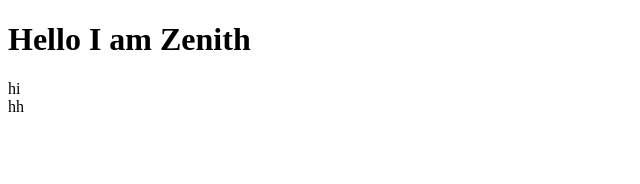
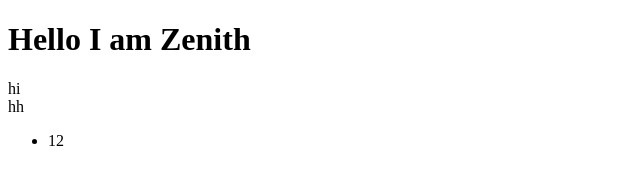
Before and after one commit to Zenith1997/dev-19, a plain HTML site: page index.html in a window 1280 px wide. Shown: the full height of the page, 0-640 px from the left. Drawn offline with Linux system fonts and the light colour scheme.

Commit message:
added list

```diff
--- a/index.html
+++ b/index.html
@@ -10,5 +10,8 @@
     <h1>Hello I am Zenith</h1>
     <form action="">hi</form>
     <table>hh</table>
+    <ul>
+        <li>12  </li>
+    </ul>
 </body>
 </html>
```
